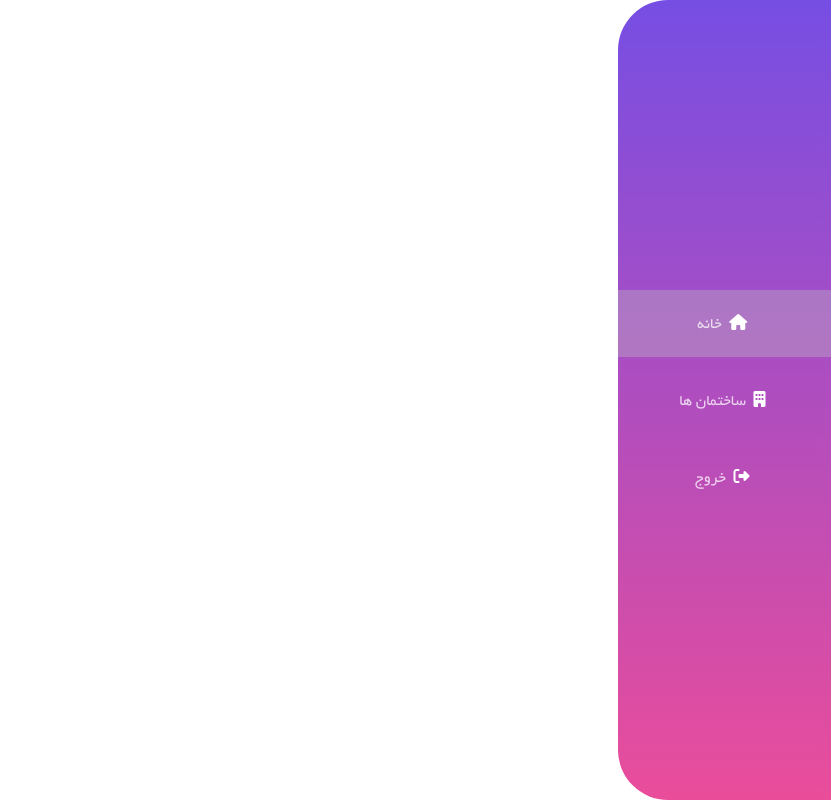
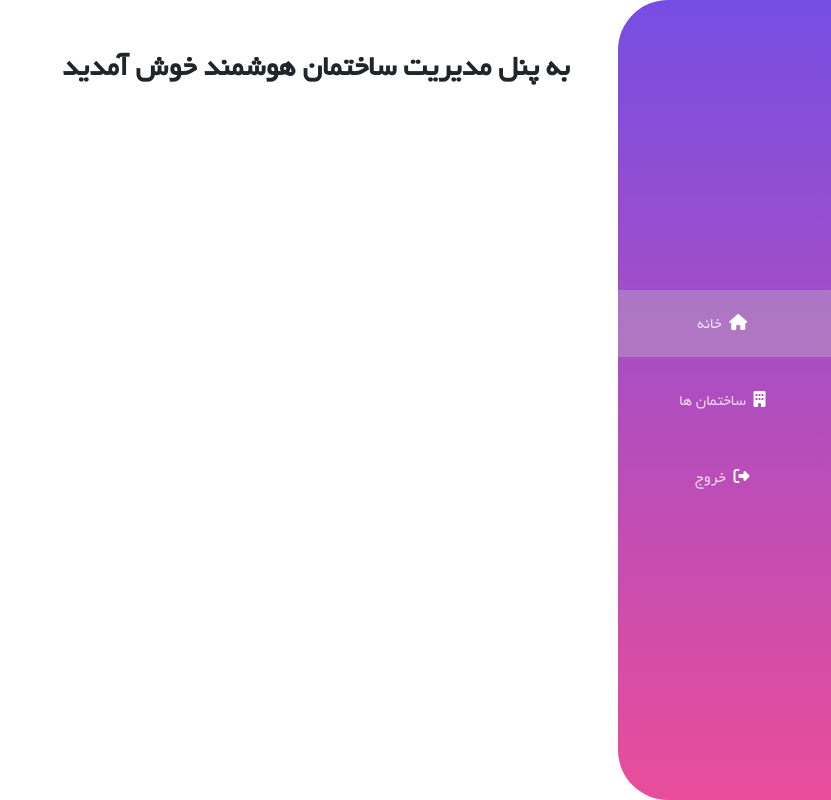
Before and after one commit to hosseinap96/Building-Management, a PHP site: page / in a window 1280 px wide. Shown: the whole page, without its empty margins (449-1280 px from the left). Run offline with PHP 8.4, Linux system fonts and the light colour scheme.

Commit message:
main content add

```diff
--- a/assets/css/main.css
+++ b/assets/css/main.css
@@ -36,3 +36,7 @@ i{
 .active{
     background-color: rgba(190, 190, 190, 0.356);
 }
+.title{
+    font-size: 30px;
+    font-weight: 600;
+}
--- a/index.php
+++ b/index.php
@@ -12,14 +12,23 @@
 
 <body>
 
+  <div class="col-md-12 d-flex h-100 ">
+    <?php
+    require_once('sidebar.php');
+    ?>
 
-  <?php
-  require_once('sidebar.php');
-  ?>
+    <!-- Content -->
 
-  <!-- Content -->
+    <div class="main-container col-md-10 p-5 ">
+      <div class="title" >
+        <p> به پنل مدیریت ساختمان هوشمند خوش آمدید</p>
+      </div>
+      <div>
 
+      </div>
+    </div>
 
+  </div>
 
   <!-- End Content -->
 </body>
```
